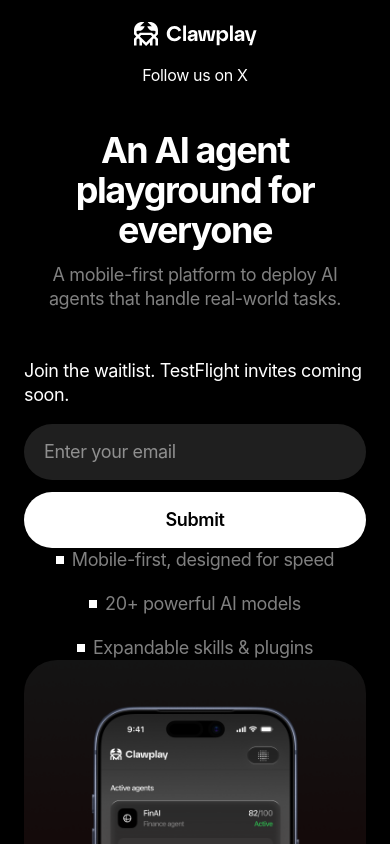
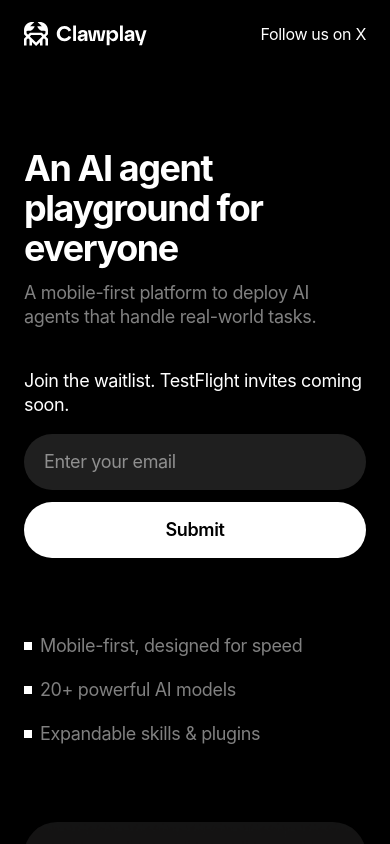
Before and after one commit to djt-tjd/clawplay, a React (Vite) app: page / in a window 390 px wide. Shown: the top 844 px of the page. Built offline with nearby package versions, Linux system fonts and the light colour scheme.

Commit message:
Adjust mobile spacing

```diff
--- a/src/App.css
+++ b/src/App.css
@@ -317,32 +317,36 @@
 }
 
 @media (max-width: 600px) {
-  .header,
+  .page {
+    gap: 64px;
+  }
+
   .hero,
   .features,
   .hero-cta,
   .hero-copy,
   .hero-image {
-    text-align: center;
+    text-align: left;
   }
 
   .header {
-    justify-content: center;
+    justify-content: space-between;
+    text-align: left;
   }
 
   .header-link {
-    width: 100%;
-    text-align: center;
+    width: auto;
+    text-align: right;
   }
 
   .hero {
-    align-items: center;
+    align-items: flex-start;
   }
 
   .hero-copy,
   .hero-cta {
-    align-items: center;
-    padding: 24px 0 0;
+    align-items: flex-start;
+    padding: 16px 0 0;
   }
 
   .cta-form {
@@ -350,11 +354,13 @@
   }
 
   .features {
-    align-items: center;
+    align-items: flex-start;
+    padding-top: 12px;
+    padding-bottom: 12px;
   }
 
   .feature {
-    justify-content: center;
+    justify-content: flex-start;
   }
 
   .hero-image {
@@ -389,6 +395,10 @@
     line-height: 40px;
   }
 
+  .footer {
+    padding: 40px 0;
+  }
+
   .image-frame {
     background: #000;
     aspect-ratio: auto;
```
